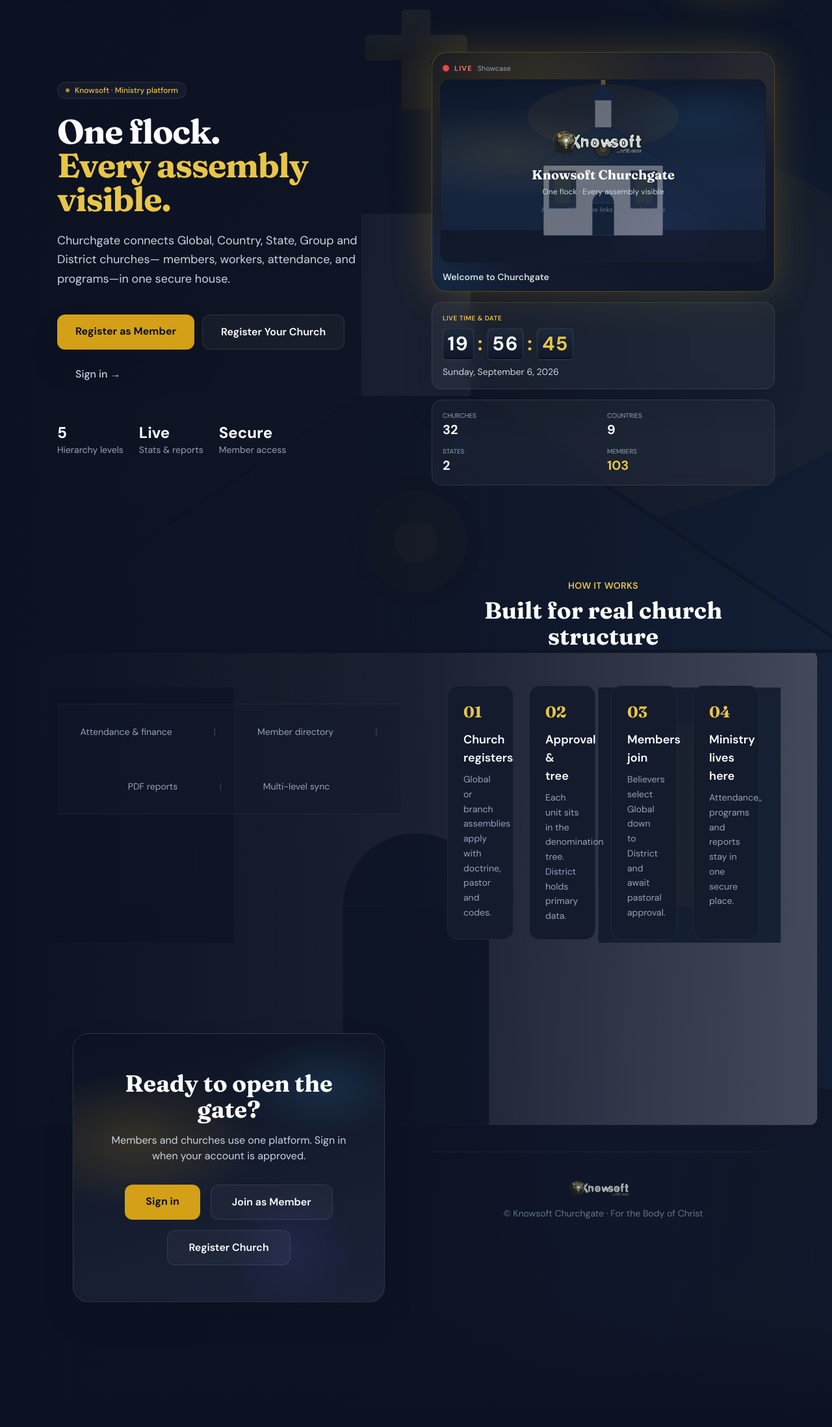
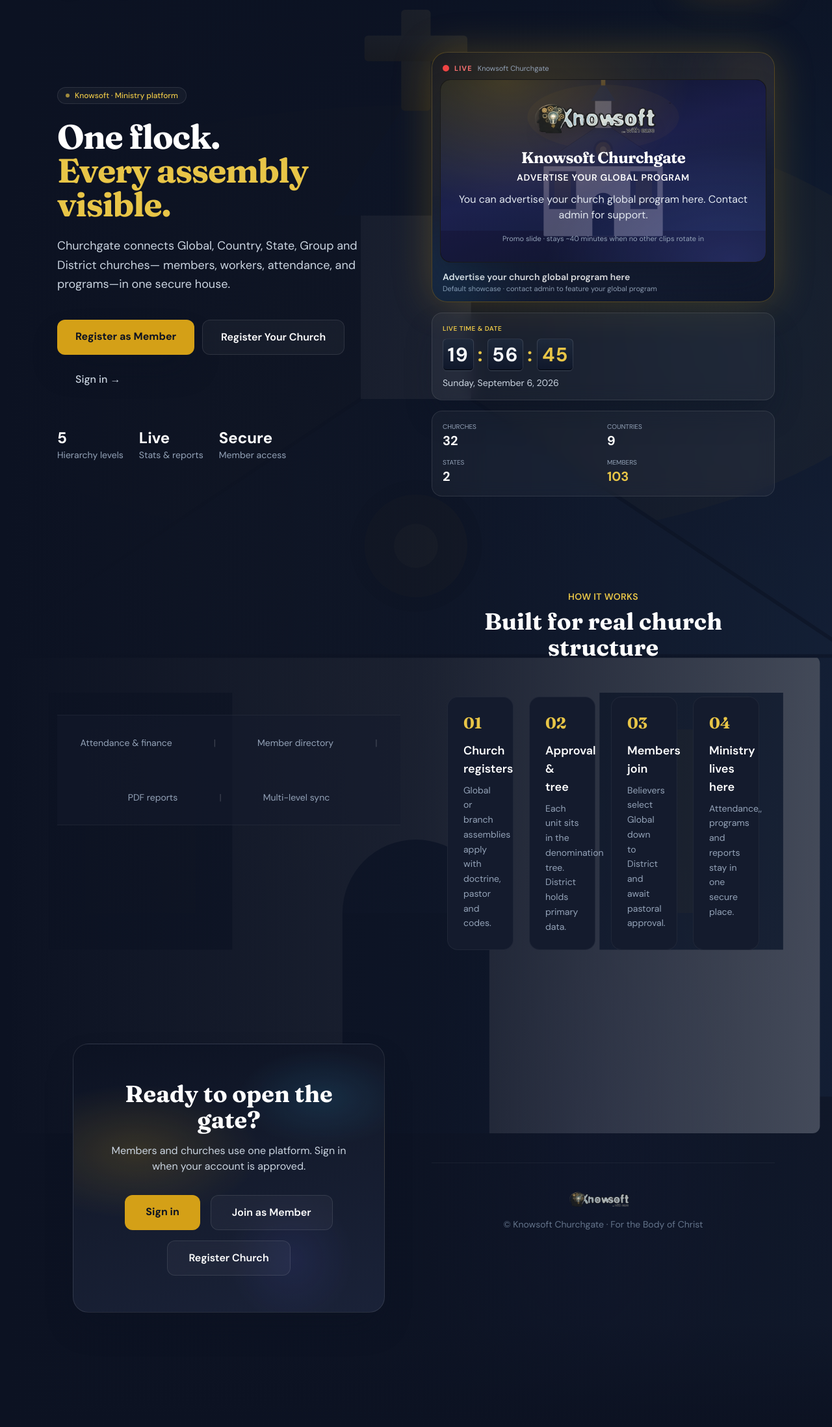
Before and after one commit to KnowsoftCloudAir/OneChurchgate, a FastAPI app: page / in a window 1280 px wide. Shown: the part 64-2260 px from the top of the page at 65% size. Before the commit the page ends 2068 px from the top, so only its background shows below. Run offline with FastAPI, Linux system fonts and the light colour scheme; data comes from the database, SQL or seed files in the repository; data that the repository does not hold is empty; some libraries are stand-ins or nearby versions.

Commit message:
Add files via upload

```diff
--- a/app/routers/subscriptions.py
+++ b/app/routers/subscriptions.py
@@ -334,7 +334,7 @@ async def admin_subscription_settings(
     account_name: str = Form(""),
     account_number: str = Form(""),
     other_details: str = Form(""),
-    card_enabled: str = Form("yes"),
+    card_enabled: str = Form("no"),
     card_currency: str = Form("USD"),
     card_monthly_price: float = Form(5),
     card_annual_price: float = Form(50),
--- a/app/templates/index.html
+++ b/app/templates/index.html
@@ -71,6 +71,22 @@
 </style>
   <script defer src="https://cdn.jsdelivr.net/npm/alpinejs@3.x.x/dist/cdn.min.js"></script>
   <style>[x-cloak]{display:none!important}</style>
+
+<style>
+  .cg-stage-slide { animation: cgSlideIn 0.55s cubic-bezier(0.22, 1, 0.36, 1) both; }
+  @keyframes cgSlideIn {
+    0% { transform: translateX(28%) scale(0.96); opacity: 0; filter: blur(6px); }
+    55% { transform: translateX(-2%) scale(1.01); opacity: 1; filter: blur(0); }
+    100% { transform: translateX(0) scale(1); opacity: 1; }
+  }
+  .cg-promo-panel {
+    background:
+      radial-gradient(ellipse at 20% 0%, rgba(212,160,23,0.35), transparent 50%),
+      radial-gradient(ellipse at 90% 100%, rgba(99,102,241,0.35), transparent 45%),
+      linear-gradient(160deg, #0b1220 0%, #1e1b4b 45%, #0f172a 100%);
+  }
+</style>
+
 </head>
 <body class="font-sans antialiased text-white bg-ink-900 overflow-x-hidden">
  <!-- Nav -->
@@ -153,40 +169,47 @@
      </div>
 
      <div class="relative mx-3 mb-3 rounded-2xl overflow-hidden border border-white/10 bg-black aspect-video shadow-lift">
-       <!-- Live YouTube embed rotates every 30s -->
-       <template x-if="playlist.length && playlist[yi] && playlist[yi].video_id">
-         <div class="absolute inset-0" :key="yi + '-' + playlist[yi].video_id">
+       <template x-if="current() && current().kind === 'video'">
+         <div class="absolute inset-0 cg-stage-slide" :key="'v-'+yi+'-'+current().video_id">
            <iframe class="w-full h-full"
-                   :src="'https://www.youtube.com/embed/' + playlist[yi].video_id + '?autoplay=1&mute=1&controls=1&rel=0&modestbranding=1&playsinline=1'"
-                   :title="playlist[yi].title"
+                   :src="ytSrc(current())"
+                   :title="current().title"
                    allow="autoplay; encrypted-media; picture-in-picture"
                    allowfullscreen></iframe>
-           <button type="button" @click="openYt(playlist[yi])"
+           <div class="absolute top-3 left-3 z-10 flex gap-2">
+             <button type="button" @click="soundOn = true; forceReload()"
+                     class="px-3 py-1.5 rounded-full text-xs font-bold shadow"
+                     :class="soundOn ? 'bg-emerald-400 text-ink-900' : 'bg-amber-300 text-ink-900'">
+               <span x-text="soundOn ? '🔊 Sound on' : '🔇 Tap for sound'"></span>
+             </button>
+           </div>
+           <button type="button" @click="openYt(current())"
                    class="absolute bottom-3 right-3 z-10 px-3 py-1.5 rounded-full bg-white/95 text-ink-900 text-xs font-bold shadow hover:bg-white">
              Enlarge
            </button>
          </div>
        </template>
-       <!-- Fallback: home page style screenshot when nothing to show -->
-       <template x-if="!playlist.length">
-         <div class="absolute inset-0 flex flex-col">
-           <div class="flex-1 relative hero-mesh flex items-center justify-center p-4">
-             <img src="/static/img/church-hero.svg" alt="Churchgate" class="absolute inset-0 w-full h-full object-cover opacity-40">
-             <div class="relative text-center z-10 px-4">
-               <img src="/static/img/knowsoft-logo.png" alt="Knowsoft" class="h-12 mx-auto mb-3 object-contain drop-shadow-lg"
-                    onerror="this.style.display='none'">
-               <p class="font-display text-lg sm:text-xl font-bold text-white">Knowsoft Churchgate</p>
-               <p class="text-xs text-slate-300 mt-1">One flock · Every assembly visible</p>
-               <p class="text-[10px] text-slate-500 mt-3">Approved YouTube links will play here live</p>
-             </div>
-           </div>
+       <template x-if="current() && current().kind === 'promo'">
+         <div class="absolute inset-0 cg-stage-slide cg-promo-panel flex flex-col items-center justify-center p-5 text-center" :key="'promo-'+yi">
+           <img src="/static/img/church-hero.svg" alt="" class="absolute inset-0 w-full h-full object-cover opacity-25 pointer-events-none">
+           <img src="/static/img/knowsoft-logo.png" alt="Knowsoft Churchgate" class="relative h-14 sm:h-16 object-contain drop-shadow-xl mb-3"
+                onerror="this.src='/static/icons/icon-192.png'">
+           <p class="relative font-display text-xl sm:text-2xl font-bold text-white tracking-tight">Knowsoft Churchgate</p>
+           <p class="relative text-sanctum-300 text-xs sm:text-sm mt-1 font-semibold uppercase tracking-wider">Advertise your global program</p>
+           <p class="relative text-sm sm:text-base text-slate-200 mt-3 max-w-md leading-relaxed">
+             You can advertise your church global program here. Contact admin for support.
+           </p>
+           <p class="relative text-[11px] text-slate-400 mt-4">Promo slide · stays ~40 minutes when no other clips rotate in</p>
          </div>
        </template>
      </div>
 
      <div class="px-4 pb-3">
-       <p class="text-sm font-semibold text-white truncate" x-text="playlist.length ? playlist[yi].title : 'Welcome to Churchgate'"></p>
-       <p class="text-[11px] text-slate-400" x-show="playlist.length">Auto-plays muted · rotates every 30s · tap Enlarge for sound</p>
+       <p class="text-sm font-semibold text-white truncate" x-text="current() ? current().title : 'Welcome to Churchgate'"></p>
+       <p class="text-[11px] text-slate-400">
+         <span x-show="current() && current().kind==='video'">Videos ~40s each · sound when browser allows · dramatic slide to next</span>
+         <span x-show="current() && current().kind==='promo'">Default showcase · contact admin to feature your global program</span>
+       </p>
      </div>
    </div>
 
@@ -223,7 +246,7 @@
    </div>
  </div>
 
- <!-- Featured Global special programs (approved by General Admin) — 20s each -->
+ <!-- Featured Global special programs (approved by General Admin) — ~40s each -->
  {% if featured_programs %}
  <section class="relative border-y border-white/10 bg-ink-800/80 overflow-hidden" x-data="homeShowcase()" x-init="start()">
    <div class="max-w-6xl mx-auto px-4 sm:px-6 py-10 sm:py-14">
@@ -339,7 +362,7 @@
        if (!this.items || this.items.length < 2) return;
        this.timer = setInterval(() => {
          if (!this.lightbox) this.active = (this.active + 1) % this.items.length;
-       }, 20000);
+       }, 40000);
      },
      restart() {
        if (this.timer) clearInterval(this.timer);
@@ -418,23 +441,73 @@
 window.homeLive = function homeLive() {
   const base = {{ live_stats|default({'churches': 5, 'countries': 1, 'states': 1, 'members': 1})|tojson }};
   const clips = {{ youtube_clips|default([])|tojson }};
+  const VIDEO_MS = 40000;          // ~40 seconds per video
+  const PROMO_MS = 40 * 60 * 1000; // 40 minutes for default promo slide
+  const promo = {
+    kind: 'promo',
+    title: 'Advertise your church global program here',
+    church: 'Knowsoft Churchgate',
+    video_id: '',
+    duration: PROMO_MS,
+  };
+  const built = [];
+  (clips || []).forEach(function (c) {
+    if (!c) return;
+    const id = c.video_id || c.youtube_id || c.id;
+    if (!id) return;
+    built.push({
+      kind: 'video',
+      video_id: id,
+      title: c.title || 'Church program',
+      church: c.church || c.church_name || 'Churchgate',
+      duration: VIDEO_MS,
+    });
+  });
+  // Always include promo so empty stage still advertises
+  built.push(promo);
   return {
     hh: "00", mm: "00", ss: "00",
     dateStr: "",
     tickH: false, tickM: false, tickS: false,
     display: { churches: base.churches, countries: base.countries, states: base.states, members: base.members },
     target: base,
-    playlist: clips,
+    playlist: built,
     yi: 0,
     ytOpen: false,
     ytId: "",
+    soundOn: true,
+    _rotTimer: null,
     boot() {
       this.tickClock();
       setInterval(() => this.tickClock(), 1000);
       setInterval(() => this.jitterStats(), 1800);
-      if (this.playlist.length > 1) {
-        setInterval(() => { this.yi = (this.yi + 1) % this.playlist.length; }, 30000);
-      }
+      this.scheduleRotate();
+    },
+    current() {
+      return this.playlist[this.yi] || null;
+    },
+    ytSrc(item) {
+      if (!item || !item.video_id) return '';
+      // Prefer sound on; many browsers still require a user tap — button reloads with mute=0
+      const mute = this.soundOn ? '0' : '1';
+      return 'https://www.youtube.com/embed/' + item.video_id
+        + '?autoplay=1&mute=' + mute + '&controls=1&rel=0&modestbranding=1&playsinline=1';
+    },
+    forceReload() {
+      // bump key by reassigning yi briefly so iframe rebuilds with new mute flag
+      const i = this.yi;
+      this.yi = -1;
+      this.$nextTick(() => { this.yi = i; this.scheduleRotate(); });
+    },
+    scheduleRotate() {
+      if (this._rotTimer) clearTimeout(this._rotTimer);
+      const cur = this.current();
+      const ms = (cur && cur.duration) ? cur.duration : VIDEO_MS;
+      this._rotTimer = setTimeout(() => {
+        if (!this.playlist.length) return;
+        this.yi = (this.yi + 1) % this.playlist.length;
+        this.scheduleRotate();
+      }, ms);
     },
     pad(n) { return String(n).padStart(2, "0"); },
     tickClock() {
@@ -448,7 +521,6 @@ window.homeLive = function homeLive() {
       setTimeout(() => { this.tickS = false; this.tickM = false; this.tickH = false; }, 280);
     },
     jitterStats() {
-      // dramatic but returns toward real targets
       const j = (t) => Math.max(1, Math.round(t * (0.85 + Math.random() * 0.45)));
       this.display = {
         churches: j(this.target.churches),
@@ -458,7 +530,7 @@ window.homeLive = function homeLive() {
       };
     },
     fmt(n) { return (n || 0).toLocaleString(); },
-    openYt(item) { this.ytId = item.video_id; this.ytOpen = true; },
+    openYt(item) { if (item && item.video_id) { this.ytId = item.video_id; this.ytOpen = true; } },
     closeYt() { this.ytOpen = false; this.ytId = ""; },
   };
 }
```
